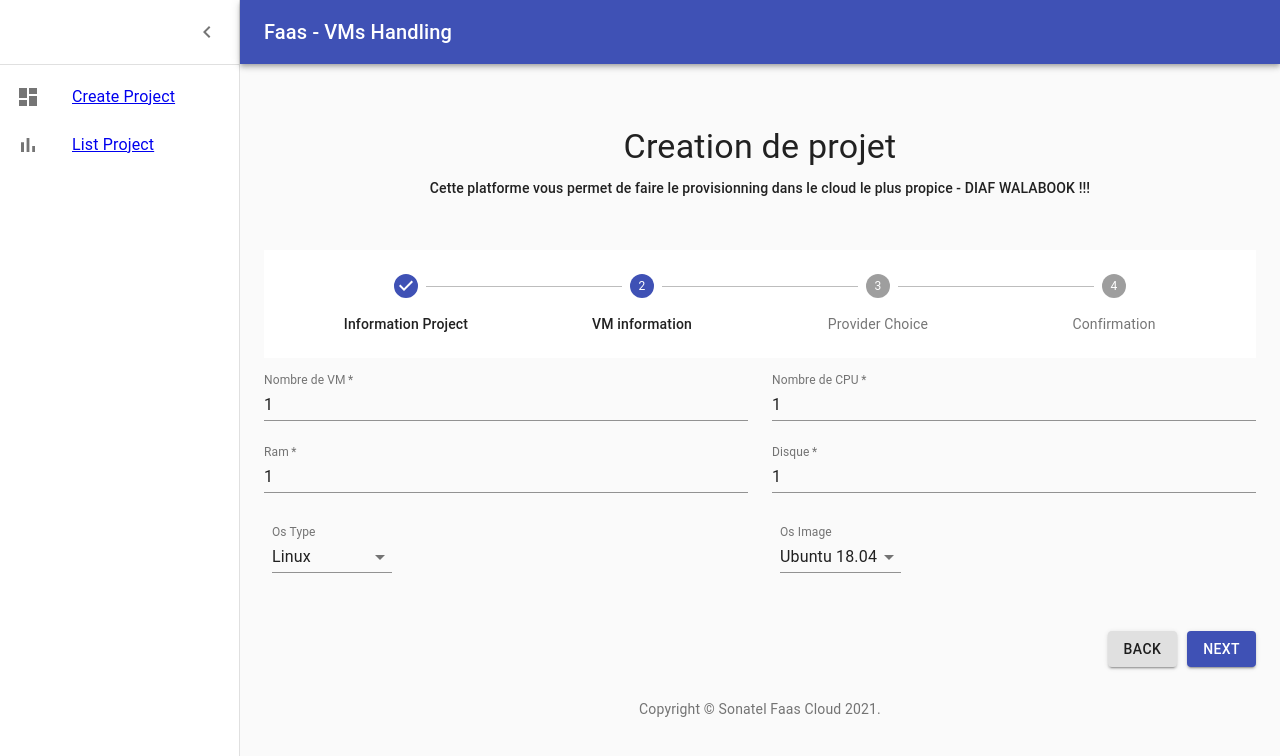
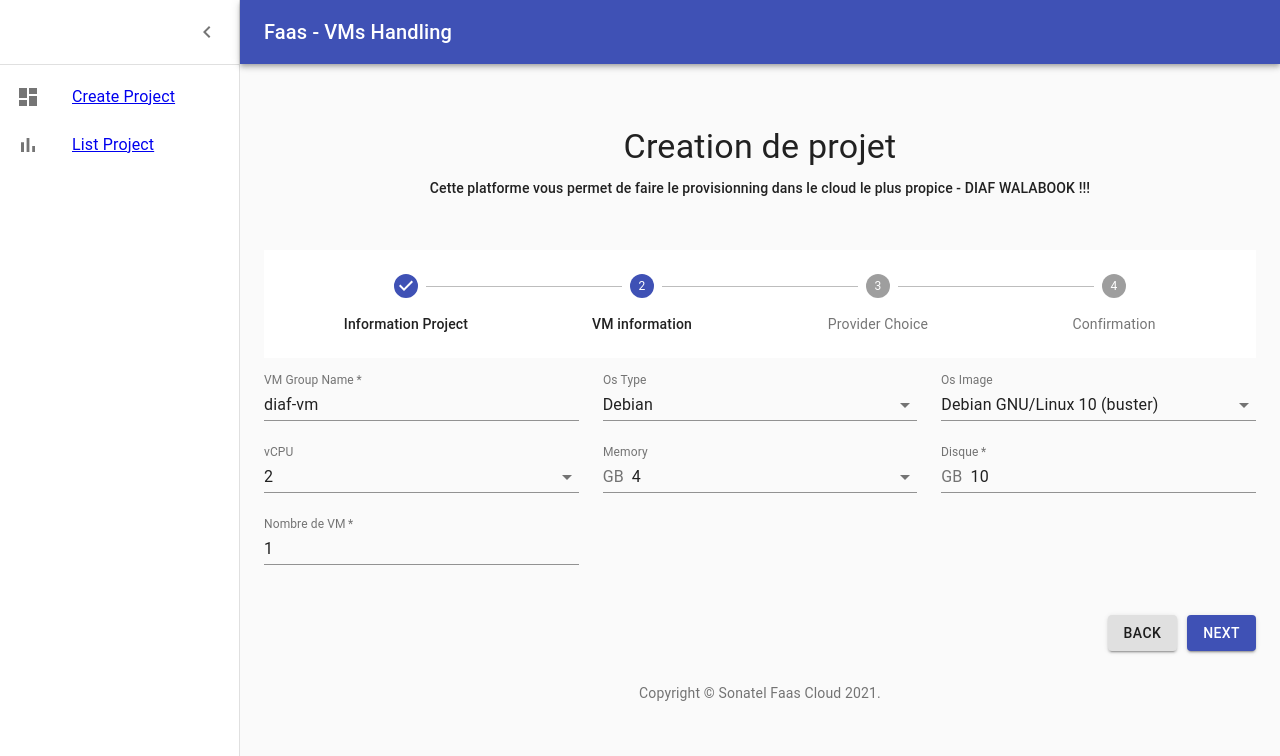
Before and after one commit to MDiakhate12/portail, a React (Create React App) app: page / in a window 1280 px wide. Both pictures are taken after a click on the button "NEXT". Shown: the top 756 px of the page. Built offline with nearby package versions, Linux system fonts and the light colour scheme.

Commit message:
Diaf Front

```diff
--- a/src/components/Confirm.js
+++ b/src/components/Confirm.js
@@ -26,7 +26,6 @@ const Confirm = ({ handleNext, handleBack, values, handleChange }) => {
         environment,
         dataSize,
         connectedApplications,
-        techRequirements,
         costEstimation,
         cpu,
         disk,
@@ -34,7 +33,9 @@ const Confirm = ({ handleNext, handleBack, values, handleChange }) => {
         numberOfVm,
         osImage,
         osType,
-        provider
+        vmGroupName,
+        provider,
+        projectArchitecture,
     } = values
 
     const [error, setError] = useState('')
@@ -65,13 +66,20 @@ const Confirm = ({ handleNext, handleBack, values, handleChange }) => {
 
                 <Divider />
                 <ListItem>
-                    <ListItemText primary="Nom Project" secondary={projectName} />
+                    <ListItemText primary="Project Name" secondary={projectName} />
                 </ListItem>
 
                 <Divider />
 
                 <ListItem>
                     <ListItemText primary="applicationType" secondary={applicationType} />
+                </ListItem>
+
+                <ListItem>
+                    <ListItemText
+                        primary="Project Architecture"
+                        secondary={projectArchitecture}
+                    />
                 </ListItem>
 
                 <Divider />
@@ -108,13 +116,6 @@ const Confirm = ({ handleNext, handleBack, values, handleChange }) => {
                 </ListItem>
 
                 <Divider />
-
-                <ListItem>
-                    <ListItemText
-                        primary="techRequirements"
-                        secondary={techRequirements}
-                    />
-                </ListItem>
 
                 <Divider />
 
--- a/src/components/Dashboard.js
+++ b/src/components/Dashboard.js
@@ -10,15 +10,12 @@ import List from '@material-ui/core/List'
 import Typography from '@material-ui/core/Typography'
 import Divider from '@material-ui/core/Divider'
 import IconButton from '@material-ui/core/IconButton'
-import Badge from '@material-ui/core/Badge'
 import Container from '@material-ui/core/Container'
 import Link from '@material-ui/core/Link'
 import MenuIcon from '@material-ui/icons/Menu'
 import ChevronLeftIcon from '@material-ui/icons/ChevronLeft'
-import NotificationsIcon from '@material-ui/icons/Notifications'
 import { Route, Switch } from 'react-router-dom'
 import { mainListItems } from './listItems'
-import CreateVM from './CreateVM'
 import ListVM from './ListVM'
 import StepForm from './StepForm'
 import ListProject from './ListProject'
--- a/src/components/FirstStep.js
+++ b/src/components/FirstStep.js
@@ -2,7 +2,7 @@ import React, { Fragment } from 'react'
 import Grid from '@material-ui/core/Grid'
 import TextField from '@material-ui/core/TextField'
 import Button from '@material-ui/core/Button'
-import { FormControl, InputLabel, Select, MenuItem, makeStyles } from '@material-ui/core'
+import { FormControl, InputLabel, Select, MenuItem, makeStyles, InputAdornment } from '@material-ui/core'
 import MultipleCheckSelect from './MultipleCheckSelect'
 
 
@@ -17,20 +17,11 @@ const FirstStep = ({
         SLA,
         environment,
         connectedApplications,
-        techRequirements,
         costEstimation,
         projectArchitecture
-    },
+    }
 }) => {
-    // Check if all values are not empty or if there are some error
-    // const isValid =
-    //   projectName.length > 0 &&
-    //   !formErrors.projectName &&
-    //   applicationType.length > 0 &&
-    //   !formErrors.applicationType &&
-    //   dependencies.length > 0 &&
-    //   !formErrors.dependencies &&
-    //   gender.length > 0
+
 
     return (
         <Fragment>
@@ -41,7 +32,6 @@ const FirstStep = ({
                         label="Project Name"
                         name="projectName"
                         placeholder="Your project name"
-                        margin="normal"
                         value={projectName || ''}
                         onChange={handleChange}
                         // error={!!formErrors.projectName}
@@ -51,18 +41,21 @@ const FirstStep = ({
                 </Grid>
 
                 <Grid item xs={12} sm={6}>
-                    <FormControl fullWidth>
-                        <InputLabel>SLA</InputLabel>
-                        <Select
-                            value={SLA || ''}
-                            onChange={handleChange}
-                            name="SLA"
-                        >
-                            <MenuItem value={"2"}>Max 2 Hours Downtime</MenuItem>
-                            <MenuItem value={"4"}>Max 4 Hours Downtime</MenuItem>
-                            <MenuItem value={"8"}>Max 8 Hours Downtime</MenuItem>
-                        </Select>
-                    </FormControl>
+                    <TextField
+                        fullWidth
+                        label="Cost Estimation"
+                        name="costEstimation"
+                        placeholder="12000 M"
+                        type="string"
+                        value={costEstimation || ''}
+                        onChange={handleChange}
+                        // error={!!formErrors.dependencies}
+                        // helperText={formErrors.dependencies}
+                        required
+                        InputProps={{
+                            startAdornment: <InputAdornment position="start">FCFA</InputAdornment>,
+                        }}
+                    />
                 </Grid>
 
                 <Grid item xs={12} sm={6}>
@@ -74,14 +67,14 @@ const FirstStep = ({
                             name="applicationType"
                         >
                             <MenuItem value={"dev"}>Development</MenuItem>
-                            <MenuItem value={"big data"}>Big Data</MenuItem>
-                            <MenuItem value={"machine learning"}>Machine Learning</MenuItem>
+                            <MenuItem value={"big-data"}>Big Data</MenuItem>
+                            <MenuItem value={"machine-learning"}>Machine Learning</MenuItem>
                         </Select>
                     </FormControl>
                 </Grid>
                 <Grid item xs={12} sm={6}>
                     <FormControl fullWidth>
-                        <InputLabel>Application Architecture</InputLabel>
+                        <InputLabel>Project Architecture</InputLabel>
                         <Select
                             value={projectArchitecture || ''}
                             onChange={handleChange}
@@ -107,60 +100,50 @@ const FirstStep = ({
                 </Grid>
 
                 <Grid item xs={12} sm={6}>
+                    <FormControl fullWidth>
+                        <InputLabel>SLA</InputLabel>
+                        <Select
+                            value={SLA || ''}
+                            onChange={handleChange}
+                            name="SLA"
+                        >
+                            <MenuItem value={"2"}>Max 2 Hours Downtime</MenuItem>
+                            <MenuItem value={"4"}>Max 4 Hours Downtime</MenuItem>
+                            <MenuItem value={"8"}>Max 8 Hours Downtime</MenuItem>
+                        </Select>
+                    </FormControl>
+                </Grid>
+
+                <Grid item xs={12} sm={6}>
                     <MultipleCheckSelect
                         inputValue={dependencies || ''}
                         handleChange={handleChange}
                         inputName="dependencies"
                         inputTitle="Dependencies"
-                    />
-
-                </Grid>
-                <Grid item xs={12} sm={6}>
-                    <TextField
-                        fullWidth
-                        label="connectedApplications"
-                        name="connectedApplications"
-                        placeholder="Agacy, Nessico"
-                        type="dependencies"
-                        value={connectedApplications || ''}
-                        onChange={handleChange}
-                        margin="normal"
-                        // error={!!formErrors.dependencies}
-                        // helperText={formErrors.dependencies}
-                        required
+                        names={[
+                            { value: "nginx", display: "Nginx" },
+                            { value: "nodejs", display: "NodeJS" },
+                            { value: "mongodb", display: "MongoDB" },
+                        ]}
                     />
                 </Grid>
-                {/* <Grid item xs={12} sm={6}>
-                    <TextField
-                        fullWidth
-                        label="techRequirements"
-                        name="techRequirements"
-                        placeholder="Your techRequirements"
-                        type="string"
-                        value={techRequirements || ''}
-                        onChange={handleChange}
-                        margin="normal"
-                        // error={!!formErrors.dependencies}
-                        // helperText={formErrors.dependencies}
-                        required
-                    />
-                </Grid> */}
 
                 <Grid item xs={12} sm={6}>
-                    <TextField
-                        fullWidth
-                        label="costEstimation"
-                        name="costEstimation"
-                        placeholder="12000 M"
-                        type="string"
-                        value={costEstimation || ''}
-                        onChange={handleChange}
-                        margin="normal"
-                        // error={!!formErrors.dependencies}
-                        // helperText={formErrors.dependencies}
-                        required
+                    <MultipleCheckSelect
+                        inputValue={connectedApplications || ''}
+                        handleChange={handleChange}
+                        inputName="connectedApplications"
+                        inputTitle="Connected Applications"
+                        names={[
+                            { value: 'gaia', display: 'Gaia' },
+                            { value: 'orange-money', display: 'Orange Money' },
+                            { value: 'orange-et-moi', display: 'Orange et Moi' },
+                            { value: 'agassi', display: 'Agassi' },
+                            { value: 'nessico', display: 'Nessico' },
+                        ]}
                     />
                 </Grid>
+
             </Grid>
             <div
                 style={{ display: 'flex', marginTop: 50, justifyContent: 'flex-end' }}
--- a/src/components/MultipleCheckSelect.js
+++ b/src/components/MultipleCheckSelect.js
@@ -11,7 +11,6 @@ import Chip from '@material-ui/core/Chip';
 
 const useStyles = makeStyles((theme) => ({
     formControl: {
-        margin: theme.spacing(1),
         minWidth: 120,
     },
     chips: {
@@ -37,11 +36,6 @@ const MenuProps = {
     },
 };
 
-const names = [
-    "nginx",
-    "nodejs",
-    "mongodb"
-];
 
 function getStyles(name, selectedValues, theme) {
     return {
@@ -52,7 +46,7 @@ function getStyles(name, selectedValues, theme) {
     };
 }
 
-export default function MultipleCheckSelect({inputValue, handleChange, inputName, inputTitle}) {
+export default function MultipleCheckSelect({inputValue, handleChange, inputName, inputTitle, names}) {
     const classes = useStyles();
     const theme = useTheme();
 
@@ -84,9 +78,9 @@ export default function MultipleCheckSelect({inputValue, handleChange, inputName
                     MenuProps={MenuProps}
                 >
                     {names.map((name) => (
-                        <MenuItem key={name} value={name} style={getStyles(name, selectedValues, theme)}>
-                            <Checkbox checked={selectedValues.indexOf(name) > -1} />
-                            <ListItemText primary={name} />
+                        <MenuItem key={name.value} value={name.value} style={getStyles(name.value, selectedValues, theme)}>
+                            <Checkbox checked={selectedValues.indexOf(name.value) > -1} />
+                            <ListItemText primary={name.display} />
                         </MenuItem>
                     ))}
 
--- a/src/components/SecondStep.js
+++ b/src/components/SecondStep.js
@@ -8,15 +8,10 @@ import Button from '@material-ui/core/Button'
 import FormControl from '@material-ui/core/FormControl'
 import Select from '@material-ui/core/Select'
 import axios from 'axios'
+import MultipleCheckSelect from './MultipleCheckSelect'
+import { InputAdornment } from '@material-ui/core'
 
 const useStyles = makeStyles((theme) => ({
-    formControl: {
-        margin: theme.spacing(1),
-        minWidth: 120,
-    },
-    selectEmpty: {
-        marginTop: theme.spacing(2),
-    },
     button: {
         marginTop: theme.spacing(5),
         marginLeft: theme.spacing(2),
@@ -40,15 +35,17 @@ const SecondStep = ({
         numberOfVm,
         osImage,
         osType,
+        vmGroupName,
     } = values
 
     const [error, setError] = useState('')
 
+
     const handleSubmit = () => {
         // Do whatever with the values
         // values.dependencies = values.dependencies.split(',')
-        values.connectedApplications = values.connectedApplications.split(',')
-        values.techRequirements = values.techRequirements.split(',')
+        // values.connectedApplications = values.connectedApplications.split(',')
+        // values.techRequirements = values.techRequirements.split(',')
 
         console.log("FROM SECOND STEP:", values);
 
@@ -61,10 +58,10 @@ const SecondStep = ({
                     setError(res.data)
                 } else {
                     console.log(res.data)
-                    let providers = res.data.Providers.map(provider => ({ value: provider.toLowerCase(), label: provider }))
+                    let providers = res.data.providers.map(provider => ({ value: provider.toLowerCase(), label: provider }))
 
                     // IF ON PREMISE SCORE GREATER THAN 0.5
-                    if (res.data.score >= 0.5) {
+                    if (res.data.score <= 0.5) {
                         providers = [
                             // RECOMMEND ON-PREMISE ON TOP
                             { value: "openstack", label: "OPENSTACK (ON PREMISE)" },
@@ -101,7 +98,103 @@ const SecondStep = ({
     return (
         <>
             <Grid container spacing={3}>
-                <Grid item xs={12} sm={6}>
+                <Grid item xs={12} sm={4}>
+                    <TextField
+                        onChange={handleChange}
+                        value={vmGroupName || ''}
+                        required
+                        id="vmGroupName"
+                        name="vmGroupName"
+                        label="VM Group Name"
+                        fullWidth
+                        autoComplete="family-name"
+                    />
+                </Grid>
+
+                <Grid item sm={4}>
+                    <FormControl fullWidth>
+                        <InputLabel id="os-type">Os Type</InputLabel>
+                        <Select
+                            required
+                            labelId="os-type"
+                            value={osType || ''}
+                            onChange={handleChange}
+                            id="os-type"
+                            name="osType"
+                        >
+                            <MenuItem value={'Debian'}>Debian</MenuItem>
+                            <MenuItem value={'Ubuntu'}>Ubuntu</MenuItem>
+                        </Select>
+                    </FormControl>
+                </Grid>
+                <Grid item sm={4}>
+                    <FormControl fullWidth>
+                        <InputLabel id="os-image">Os Image</InputLabel>
+                        <Select
+                            required
+                            labelId="os-image"
+                            onChange={handleChange}
+                            value={osImage}
+                            id="os-image"
+                            name="osImage"
+                        >
+                            <MenuItem value={'debian-10-buster-v20210122'}>Debian GNU/Linux 10 (buster)</MenuItem>
+                            <MenuItem value={'debian-9-stretch-v20210122'}>Debian GNU/Linux 9 (stretch)</MenuItem>
+                            <MenuItem value={'ubuntu-2004-focal-v20210129'}>Ubuntu 20.04 LTS</MenuItem>
+                            <MenuItem value={'ubuntu-1804-bionic-v20210129'}>Ubuntu 18.04 LTS</MenuItem>
+                        </Select>
+                    </FormControl>
+                </Grid>
+                <Grid item xs={12} sm={4}>
+                    <FormControl fullWidth>
+                        <InputLabel>vCPU</InputLabel>
+                        <Select
+                            value={cpu || ''}
+                            onChange={handleChange}
+                            name="cpu"
+                        >
+                            <MenuItem value={2}>2</MenuItem>
+                            <MenuItem value={4}>4</MenuItem>
+                            <MenuItem value={8}>8</MenuItem>
+                        </Select>
+                    </FormControl>
+                </Grid>
+
+                <Grid item xs={12} sm={4}>
+                    <FormControl fullWidth>
+                        <InputLabel>Memory</InputLabel>
+                        <Select
+                            value={memory || ''}
+                            onChange={handleChange}
+                            name="memory"
+                            startAdornment={<InputAdornment position="start">GB</InputAdornment>}
+                        >
+                            <MenuItem value={2 * 1024}>2</MenuItem>
+                            <MenuItem value={4 * 1024}>4</MenuItem>
+                            <MenuItem value={8 * 1024}>8</MenuItem>
+                            <MenuItem value={8 * 1024}>16</MenuItem>
+                        </Select>
+                    </FormControl>
+                </Grid>
+                <Grid item sm={4}>
+                    <TextField
+                        required
+                        type="number"
+                        value={disk || ''}
+                        onChange={handleChange}
+                        id="disk"
+                        name="disk"
+                        label="Disque"
+                        fullWidth
+                        InputProps={{
+                            startAdornment: <InputAdornment position="start">GB</InputAdornment>,
+                        }}
+                        inputProps={{
+                            step: "10"
+                        }}
+                        />
+                </Grid>
+                <Grid item xs={12} sm={4}>
                     <TextField
                         type="number"
                         onChange={handleChange}
@@ -113,76 +206,6 @@ const SecondStep = ({
                         fullWidth
                         autoComplete="family-name"
                     />
-                </Grid>
-                <Grid item sm={6}>
-                    <TextField
-                        required
-                        type="number"
-                        value={cpu || ''}
-                        onChange={handleChange}
-                        id="cpu"
-                        name="cpu"
-                        label="Nombre de CPU"
-                        fullWidth
-                    />
-                </Grid>
-                <Grid item sm={6}>
-                    <TextField
-                        type="number"
-                        value={memory || ''}
-                        onChange={handleChange}
-                        required
-                        id="ram"
-                        name="memory"
-                        label="Ram"
-                        fullWidth
-                    />
-                </Grid>
-                <Grid item sm={6}>
-                    <TextField
-                        required
-                        type="number"
-                        value={disk || ''}
-                        onChange={handleChange}
-                        id="disk"
-                        name="disk"
-                        label="Disque"
-                        fullWidth
-                    />
-                </Grid>
-                <Grid item sm={6}>
-                    <FormControl className={classes.formControl}>
-                        <InputLabel id="os-type">Os Type</InputLabel>
-                        <Select
-                            required
-                            labelId="os-type"
-                            value={osType || ''}
-                            onChange={handleChange}
-                            id="os-type"
-                            name="osType"
-                        >
-                            <MenuItem value={'Debian'}>Linux</MenuItem>
-                            <MenuItem value={'Windows'}>Windows</MenuItem>
-                            <MenuItem value={'Mac'}>MAc OS</MenuItem>
-                        </Select>
-                    </FormControl>
-                </Grid>
-                <Grid item sm={6}>
-                    <FormControl className={classes.formControl}>
-                        <InputLabel id="os-image">Os Image</InputLabel>
-                        <Select
-                            required
-                            labelId="os-image"
-                            onChange={handleChange}
-                            value={osImage}
-                            id="os-image"
-                            name="osImage"
-                        >
-                            <MenuItem value={'Ubuntu 18.04'}>Ubuntu 18.04</MenuItem>
-                            <MenuItem value={'Windows'}>Windows 10</MenuItem>
-                            <MenuItem value={'Mac'}>MAc OS 9.1</MenuItem>
-                        </Select>
-                    </FormControl>
                 </Grid>
             </Grid>
 
--- a/src/components/StepForm.js
+++ b/src/components/StepForm.js
@@ -18,17 +18,18 @@ const initialValues = {
     projectName: 'DiafProject',
     applicationType: 'dev',
     dependencies: [],
-    SLA: '4',
+    SLA: 4,
     environment: 'prod',
     dataSize: '',
     connectedApplications: 'DiafApplications',
-    techRequirements: 'DiafRequirements',
+    // techRequirements: 'DiafRequirements',
     costEstimation: 777777,
-    cpu: '1',
-    disk: '1',
-    memory: '1',
-    numberOfVm: '1',
-    osImage: 'Ubuntu 18.04',
+    vmGroupName: 'diaf-vm',
+    cpu: 2,
+    disk: 10,
+    memory: 4*1024,
+    numberOfVm: 1,
+    osImage: 'debian-10-buster-v20210122',
     osType: 'Debian',
     provider: '',
     providerList: [],
```
Also changed, not shown: 1 other file (tests, documents, lock files or other folders).
